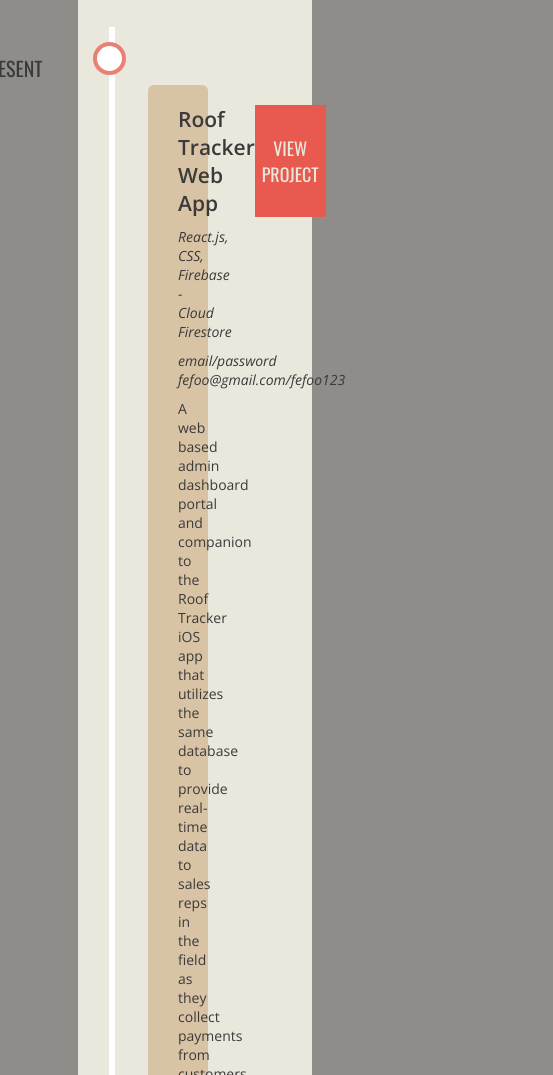
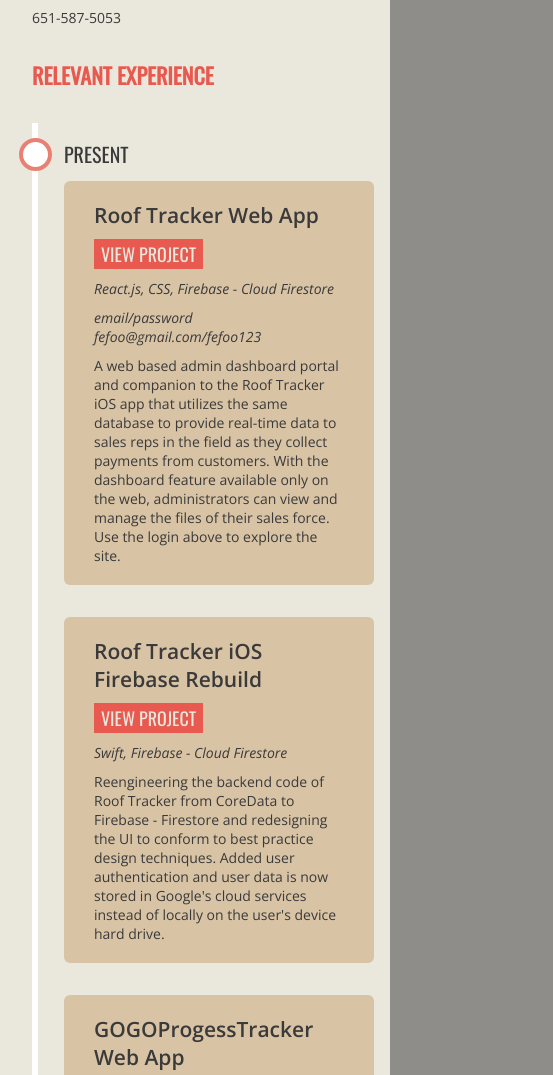
Before and after one commit to mitchbaum/project-portfolio, a plain HTML site: page index.html in a window 390 px wide. Shown: the part 401-1476 px from the top of the page, 553 px wide, since content can reach past the window. Drawn offline with nearby package versions, Linux system fonts and the light colour scheme.

Commit message:
Add files via upload

```diff
--- a/index.html
+++ b/index.html
@@ -27,7 +27,7 @@
         <div class="timeline">
           <div class="timeline-container yPresent right">
             <div class="content" style="margin-top: 3rem">
-              <div style="display: flex; justify-content: space-between">
+              <div class="title-button-flex">
                 <h3 class="card-title">Roof Tracker Web App</h3>
                 <button>
                   <a
@@ -53,7 +53,7 @@
               </p>
             </div>
             <div class="content">
-              <div style="display: flex; justify-content: space-between">
+              <div class="title-button-flex">
                 <h3 class="card-title">Roof Tracker iOS Firebase Rebuild</h3>
                 <button>
                   <a
@@ -75,7 +75,7 @@
               </p>
             </div>
             <div class="content">
-              <div style="display: flex; justify-content: space-between">
+              <div class="title-button-flex">
                 <h3 class="card-title">GOGOProgessTracker Web App</h3>
                 <button>
                   <a
@@ -107,7 +107,7 @@
               </p>
             </div>
             <div class="content">
-              <div style="display: flex; justify-content: space-between">
+              <div class="title-button-flex">
                 <h3 class="card-title">Wordle Web App</h3>
                 <button>
                   <a
@@ -129,7 +129,7 @@
               </p>
             </div>
             <div class="content">
-              <div style="display: flex; justify-content: space-between">
+              <div class="title-button-flex">
                 <h3 class="card-title">Rise and Grind iOS App</h3>
                 <button>
                   <a
@@ -152,8 +152,8 @@
           </div>
 
           <div class="timeline-container y2022 right">
-            <div class="content">
-              <div style="display: flex; justify-content: space-between">
+            <div class="content" style="margin-top: 3rem">
+              <div class="title-button-flex">
                 <h3 class="card-title">BarU iOS App</h3>
                 <button>
                   <a
@@ -175,7 +175,7 @@
               </p>
             </div>
             <div class="content">
-              <div style="display: flex; justify-content: space-between">
+              <div class="title-button-flex">
                 <h3 class="card-title">Roof Tracker iOS App</h3>
                 <button>
                   <a
@@ -199,7 +199,7 @@
           </div>
           <div class="timeline-container y2021 right">
             <div class="content" style="margin-top: 3rem">
-              <div style="display: flex; justify-content: space-between">
+              <div class="title-button-flex">
                 <h3 class="card-title">Taste of Thailand Website</h3>
                 <button>
                   <a
@@ -222,7 +222,7 @@
           </div>
           <div class="timeline-container y2020 right">
             <div class="content" style="margin-top: 3rem">
-              <div style="display: flex; justify-content: space-between">
+              <div class="title-button-flex">
                 <h3 class="card-title">Jeff KAT Construction Website</h3>
                 <button>
                   <a
@@ -251,7 +251,7 @@
         <div class="timeline">
           <div class="timeline-container y2022 right">
             <div class="content" style="margin-top: 3rem">
-              <div style="display: flex; justify-content: space-between">
+              <div class="title-button-flex">
                 <h3 class="card-title">Mission Possible Training Platform</h3>
                 <button>
                   <a
@@ -287,7 +287,7 @@
         <div class="timeline">
           <div class="timeline-container yPresent right">
             <div class="content" style="margin-top: 3rem">
-              <div style="display: flex; justify-content: space-between">
+              <div class="title-button-flex">
                 <h3 class="card-title">FrisAssist - IdeaStorm 2nd Place</h3>
                 <button>
                   <a target="_blank" href="https://youtu.be/d3uZyQZgIfQ"
@@ -305,7 +305,7 @@
           </div>
           <div class="timeline-container y2022 right">
             <div class="content" style="margin-top: 3rem">
-              <div style="display: flex; justify-content: space-between">
+              <div class="title-button-flex">
                 <h3 class="card-title">Startup Games 1st Place</h3>
                 <div style="flex-direction: column">
                   <button>
@@ -396,7 +396,7 @@
               ></script>
             </div>
             <div class="content">
-              <div style="display: flex; justify-content: space-between">
+              <div class="title-button-flex">
                 <h3 class="card-title">Ladder Sling - IdeaStorm 2nd Place</h3>
                 <button>
                   <a target="_blank" href="https://youtu.be/L9cGd4osPNo"
--- a/styles.css
+++ b/styles.css
@@ -105,3 +105,29 @@
   display: flex;
   justify-content: center;
 }
+
+.title-button-flex {
+  display: flex;
+  justify-content: space-between;
+}
+
+@media screen and (max-width: 700px) {
+  .container {
+    margin: 0;
+  }
+  .header-container {
+    display: block;
+  }
+  h3 {
+    padding: 2rem 0 0 0;
+  }
+  .header-details {
+    padding: 10px 0 0 0rem;
+  }
+  .title-button-flex {
+    display: block;
+  }
+  button {
+    margin-top: 10px;
+  }
+}
--- a/timeline.css
+++ b/timeline.css
@@ -92,31 +92,32 @@
 }
 
 /* Media queries - Responsive timeline on screens less than 600px wide */
-@media screen and (max-width: 600px) {
+@media screen and (max-width: 700px) {
   /* Place the timelime to the left */
   .timeline::after {
-    left: 31px;
+    left: 2rem;
   }
 
   /* Full-width containers */
   .timeline-container {
-    width: 50%;
-    padding-left: 70px;
-    padding-right: 25px;
+    width: 100%;
+    padding-left: 4rem;
+    padding-right: 1rem;
   }
 
   /* Make sure that all arrows are pointing leftwards */
   .timeline-container::before {
-    left: 60px;
-    border: medium solid white;
-    border-width: 10px 10px 10px 0;
-    border-color: transparent white transparent transparent;
+    left: 4rem;
+  }
+
+  .timeline-container.yPresent::before {
+    left: 4rem;
   }
 
   /* Make sure all circles are at the same spot */
   .left::after,
   .right::after {
-    left: 15px;
+    left: 1.2rem;
   }
 
   /* Make all right containers behave like the left ones */
```
